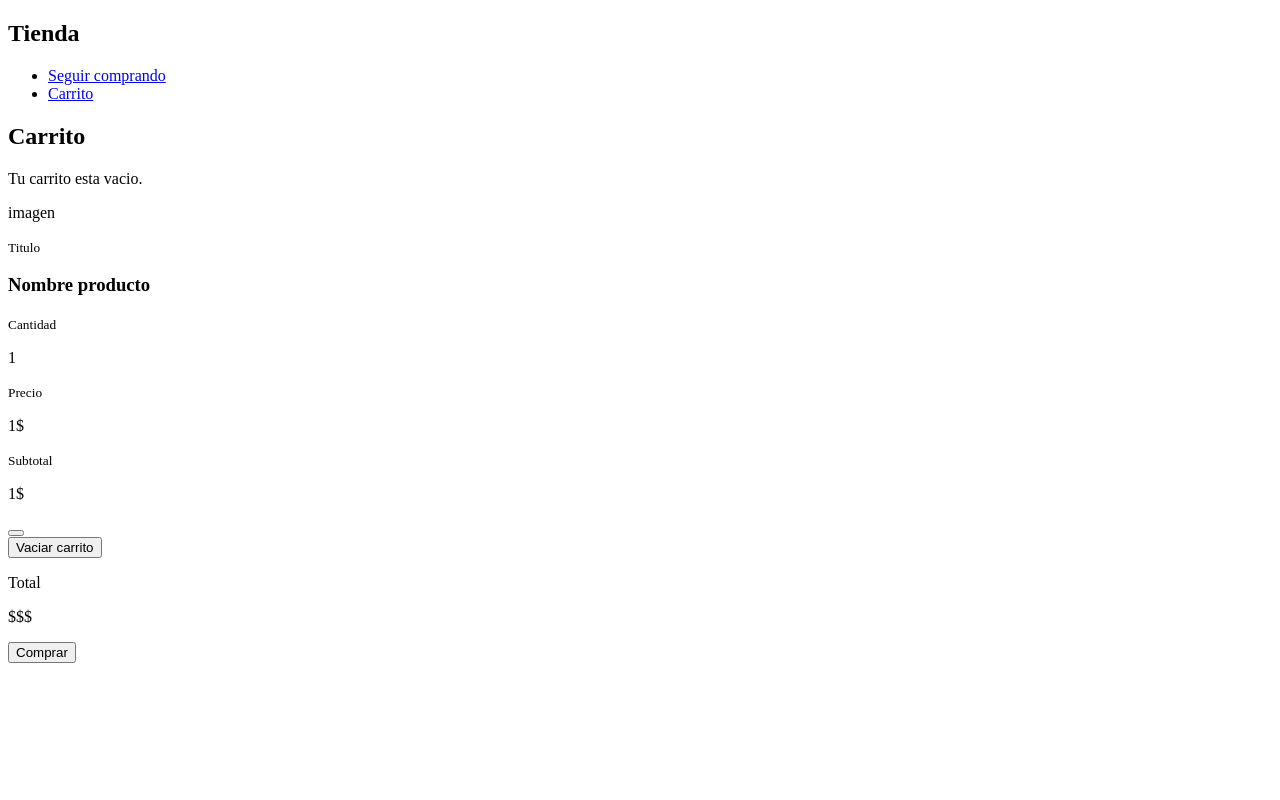
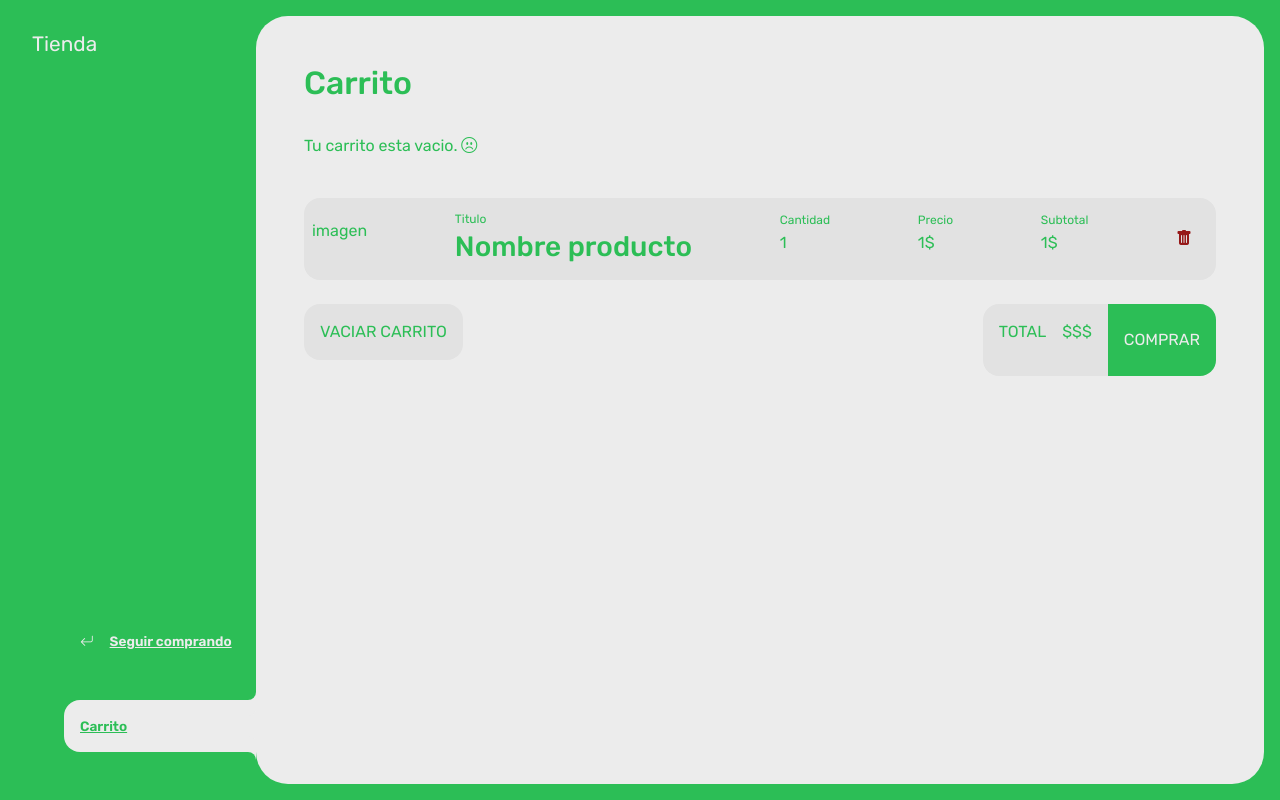
Before and after one commit to AlejandroFlorez1/GreenInn, a Django app: template reservas/templates/Pagos_productos/carrito_pago.html in a window 1280 px wide. Run offline with Django 5.2, Linux system fonts and the light colour scheme; the template is opened without the code that fills it, so the values that code supplies are empty; some libraries are stand-ins or nearby versions.

Commit message:
22:06 18/04/2024 html y css completos a un 95%

```diff
--- a/reservas/templates/Pagos_productos/carrito_pago.html
+++ b/reservas/templates/Pagos_productos/carrito_pago.html
@@ -4,6 +4,9 @@
     <meta charset="UTF-8">
     <meta name="viewport" content="width=device-width, initial-scale=1.0">
     <title>Document</title>
+    <link rel="stylesheet" href="diseño_pago.css">
+    <link href="https://cdn.jsdelivr.net/npm/bootstrap@5.3.3/dist/css/bootstrap.min.css" rel="stylesheet" integrity="sha384-QWTKZyjpPEjISv5WaRU9OFeRpok6YctnYmDr5pNlyT2bRjXh0JMhjY6hW+ALEwIH" crossorigin="anonymous">
+    <link href="https://cdn.jsdelivr.net/npm/bootstrap-icons@1.9.1/font/bootstrap-icons.css" rel="stylesheet">
 </head>
 <body>
     <div class="wrapper">
@@ -53,7 +56,7 @@
                         <button class="carrito-producto-eliminar"><i class="bi bi-trash-fill"></i></button>
                     </div>
                </div>
-               <div class="carrito-acciones">
+               <div id="carrito-acciones" class="carrito-acciones disabled">
                 <div class="carrito-acciones-izquierda">
                     <button class="carrito-acciones-vaciar">Vaciar carrito</button>
                 </div>
@@ -62,7 +65,7 @@
                     <p>Total</p>
                     <p class="total">$$$</p>
                     </div>
-                    <button class="carrito-opciones-comprar">Comprar</button>
+                    <button id="carrito-acciones-comprar" class="carrito-acciones-comprar">Comprar</button>
                 </div>
                </div>
             </div>
--- a/reservas/templates/Pagos_productos/diseño_pago.css
+++ b/reservas/templates/Pagos_productos/diseño_pago.css
@@ -1,39 +1,42 @@
-@import url('https://fonts.googleapis.com/css2?family=Rubik:ital,wght@300;400;500;600;700;800;900&display=swap');
-:root{
+@import url('https://fonts.googleapis.com/css2?family=Rubik:wght@300;400;500;600;700;800;900&display=swap');
+
+:root {
     --clr-main: #2CBE56;
+    --clr-main-light: #2a9d58;
     --clr-white: #ececec;
     --clr-gray: #e2e2e2;
     --clr-red: #961818;
 }
 
-*{
+* {
     margin: 0;
     padding: 0;
     box-sizing: border-box;
     font-family: 'Rubik', sans-serif;
 }
 
-h1, h2,h3,h4, h5, h6, p, a, input, textarea{
+h1, h2, h3, h4, h5, h6, p, a, input, textarea, ul {
     margin: 0;
     padding: 0;
 }
 
-ul{
+ul {
     list-style-type: none;
 }
 
-a{
+a {
     text-decoration: none;
 }
 
-.wrapper{
+.wrapper {
     display: grid;
     grid-template-columns: 1fr 4fr;
     background-color: var(--clr-main);
 }
 
-aside{
+aside {
     padding: 2rem;
+    padding-right: 0;
     color: var(--clr-white);
     position: sticky;
     top: 0;
@@ -43,49 +46,109 @@ aside{
     justify-content: space-between;
 }
 
-.logo{
+.logo {
     font-weight: 400;
     font-size: 1.3rem;
 }
 
-.menu{
+.menu {
     display: flex;
     flex-direction: column;
-    gap: 1rem;
+    gap: .5rem;
 }
 
-.boton-menu{
+.boton-menu {
     background-color: transparent;
     border: 0;
     color: var(--clr-white);
-    font-size: 1rem;
     cursor: pointer;
+    display: flex;
+    align-items: center;
+    gap: 1rem;
+    font-weight: 600;
+    padding: 1rem;
+    font-size: .85rem;
+    width: 100%;
 }
 
-main{
+.boton-menu.active {
+    background-color: var(--clr-white);
+    color: var(--clr-main);
+    border-top-left-radius: 1rem;
+    border-bottom-left-radius: 1rem;
+    position: relative;
+}
+
+.boton-menu.active::before {
+    content: '';
+    position: absolute;
+    width: 1rem;
+    height: 2rem;
+    bottom: 100%;
+    right: 0;
+    background-color: transparent;
+    border-bottom-right-radius: .5rem;
+    box-shadow: 0 1rem 0 var(--clr-white);
+}
+
+.boton-menu.active::after {
+    content: '';
+    position: absolute;
+    width: 1rem;
+    height: 2rem;
+    top: 100%;
+    right: 0;
+    background-color: transparent;
+    border-top-right-radius: .5rem;
+    box-shadow: 0 -1rem 0 var(--clr-white);
+}
+
+.boton-menu > i.bi-hand-index-thumb-fill,
+.boton-menu > i.bi-hand-index-thumb {
+    transform: rotateZ(90deg);
+}
+
+.boton-carrito {
+    margin-top: 2rem;
+}
+
+.numerito {
+    background-color: var(--clr-white);
+    color: var(--clr-main);
+    padding: .15rem .25rem;
+    border-radius: .25rem;
+}
+
+.boton-carrito.active .numerito {
+    background-color: var(--clr-main);
+    color: var(--clr-white);
+}
+
+main {
     background-color: var(--clr-white);
     margin: 1rem;
+    margin-left: 0;
     border-radius: 2rem;
-    padding: 2rem;
+    padding: 3rem;
 }
 
-.titulo-principal{
-    color: #2A9D58;
+.titulo-principal {
+    color: var(--clr-main);
     margin-bottom: 2rem;
 }
 
-.contenedor-productos{
+.contenedor-productos {
     display: grid;
     grid-template-columns: repeat(4, 1fr);
     gap: 1rem;
 }
 
-.producto-imagen{
+.producto-imagen {
     max-width: 100%;
     border-radius: 1rem;
 }
 
-.producto-detalles{
+.producto-detalles {
     background-color: var(--clr-main);
     color: var(--clr-white);
     padding: .5rem;
@@ -97,11 +160,11 @@ main{
     gap: .25rem;
 }
 
-.producto-titulo{
+.producto-titulo {
     font-size: 1rem;
 }
 
-.producto-agregar{
+.producto-agregar {
     border: 0;
     background-color: var(--clr-white);
     color: var(--clr-main);
@@ -117,3 +180,98 @@ main{
     background-color: var(--clr-main);
     color: var(--clr-white);
 }
+
+/** carrito **/
+
+.contenedor-carrito {
+    display: flex;
+    flex-direction: column;
+    gap: 1.5rem;
+}
+
+.carrito-vacio,
+.carrito-comprado {
+    color: var(--clr-main);
+}
+
+.carrito-productos {
+    display: flex;
+    flex-direction: column;
+    gap: 1rem;
+}
+
+.carrito-producto {
+    display: flex;
+    justify-content: space-between;
+    align-items: center;
+    background-color: var(--clr-gray);
+    color: var(--clr-main);
+    padding: .5rem;
+    padding-right: 1.5rem;
+    border-radius: 1rem;
+}
+
+.carrito-producto-imagen {
+    width: 4rem;
+    border-radius: 1rem;
+}
+
+.carrito-producto small {
+    font-size: .75rem;
+}
+
+.carrito-producto-eliminar {
+    border: 0;
+    background-color: transparent;
+    color: var(--clr-red);
+    cursor: pointer;
+}
+
+.carrito-acciones {
+    display: flex;
+    justify-content: space-between;
+}
+
+.carrito-acciones-vaciar {
+    border: 0;
+    background-color: var(--clr-gray);
+    padding: 1rem;
+    border-radius: 1rem;
+    color: var(--clr-main);
+    text-transform: uppercase;
+    cursor: pointer;
+}
+
+.carrito-acciones-derecha {
+    display: flex;
+}
+
+.carrito-acciones-total {
+    display: flex;
+    background-color: var(--clr-gray);
+    padding: 1rem;
+    color: var(--clr-main);
+    text-transform: uppercase;
+    border-top-left-radius: 1rem;
+    border-bottom-left-radius: 1rem;
+    gap: 1rem;
+}
+
+.carrito-acciones-comprar {
+    border: 0;
+    background-color: var(--clr-main);
+    padding: 1rem;
+    color: var(--clr-white);
+    text-transform: uppercase;
+    cursor: pointer;
+    border-top-right-radius: 1rem;
+    border-bottom-right-radius: 1rem;
+}
+
+.header-mobile {
+    display: none;
+}
+
+.close-menu {
+    display: none;
+}
--- a/reservas/templates/Pagos_productos/main_pago.html
+++ b/reservas/templates/Pagos_productos/main_pago.html
@@ -34,8 +34,8 @@
                         <button class="boton-menu boton-categoria"><i class="bi bi-hand-index-thumb-fill"></i>Bebidas</button>
                     </li>
                     <li>
-                        <a class="boton-carrito" href="carrito_pago.html">
-                        <i class="bi bi-cart-fill"></i>Carrito <span class="numero">0  </span>
+                        <a class="boton-menu boton-carrito" href="carrito_pago.html">
+                        <i class="bi bi-cart-fill"></i>Carrito <span id="numerito" class="numerito">0  </span>
                         </a>
                     </li>
                 </ul>
```
Lines whose indentation alone changed are shown as unchanged.
